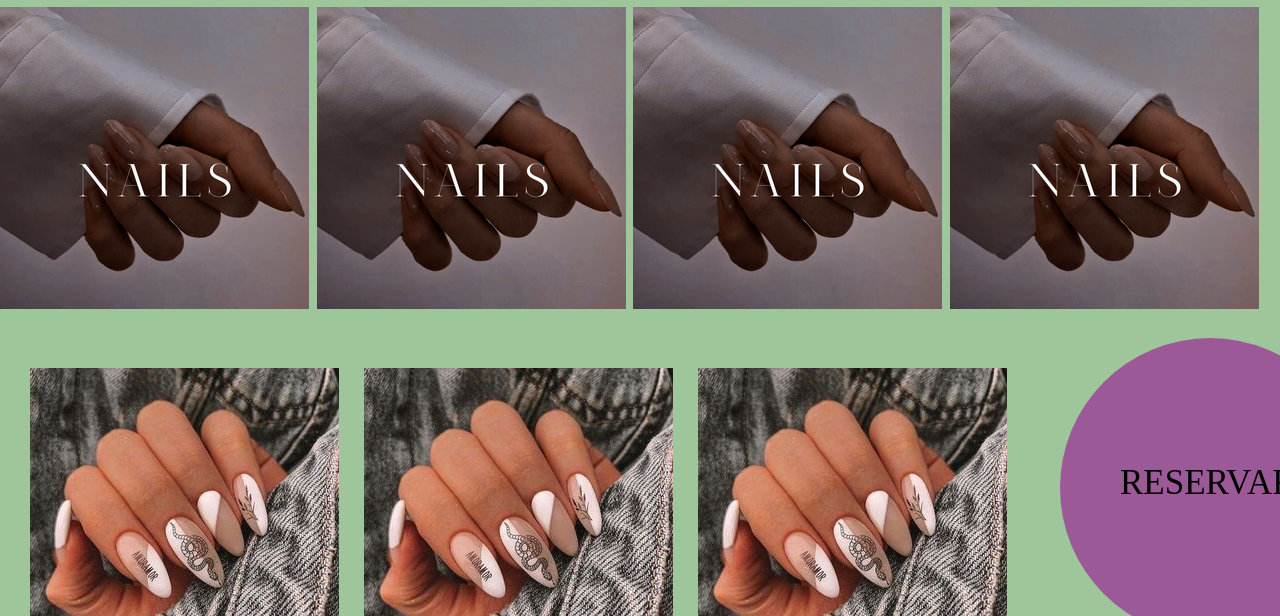
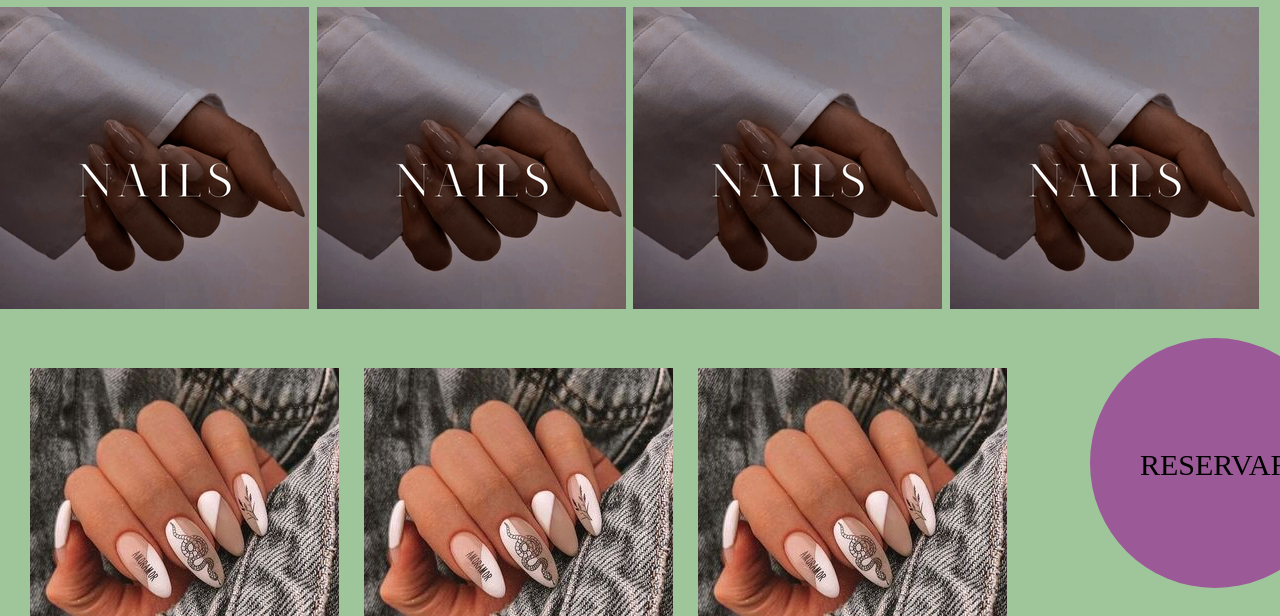
Before and after one commit to aymaramartin/Proyecto-SR, a website: page index.html in a window 1280 px wide. Shown: the part 336-952 px from the top of the page. Drawn offline with Linux system fonts and the light colour scheme; a web font is replaced by a local one.

Commit message:
Update style.css

```diff
--- a/Css/style.css
+++ b/Css/style.css
@@ -94,22 +94,22 @@ header {
 }
 
 .reserva {
-  width: 300px;
-  height: 300px;
+  width: 250px;
+  height: 250px;
   background-color: #9b5997;
   border-radius: 50%;
   position: relative;
-  margin-left: -35%;
+  margin-left: -30%;
 }
  .reserva:hover {
   transform: scale(1.2);
-  background-color: #5eccd4;
+  background-color: #93edb9;
 }
 .reserva p {
-  font-size: 35px;
+  font-size: 30px;
   position: absolute;
-  margin-top: 125px;
-  margin-left: 60px;
+  margin-top: 110px;
+  margin-left: 50px;
 }
 .reserva a {
   text-decoration: none;
```
